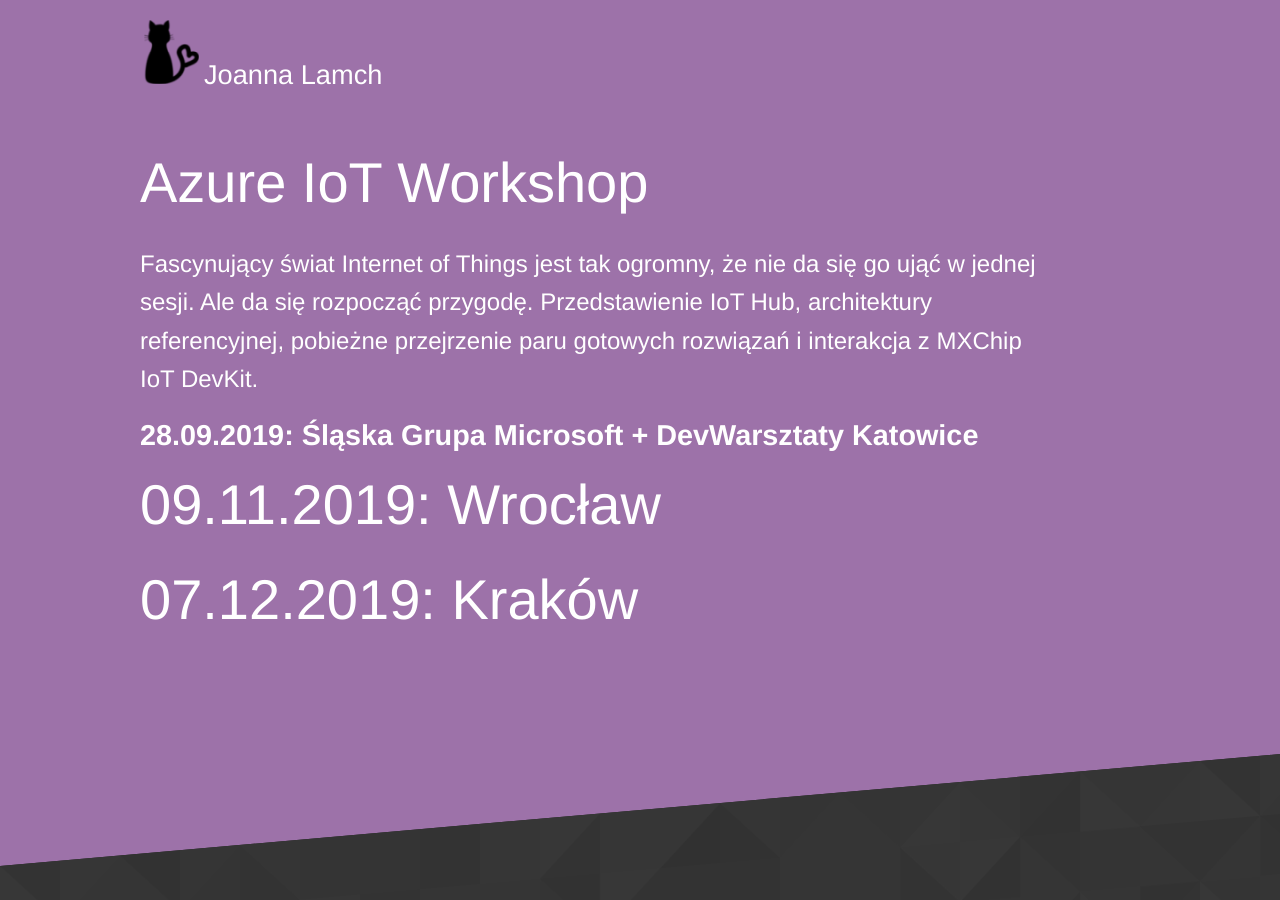
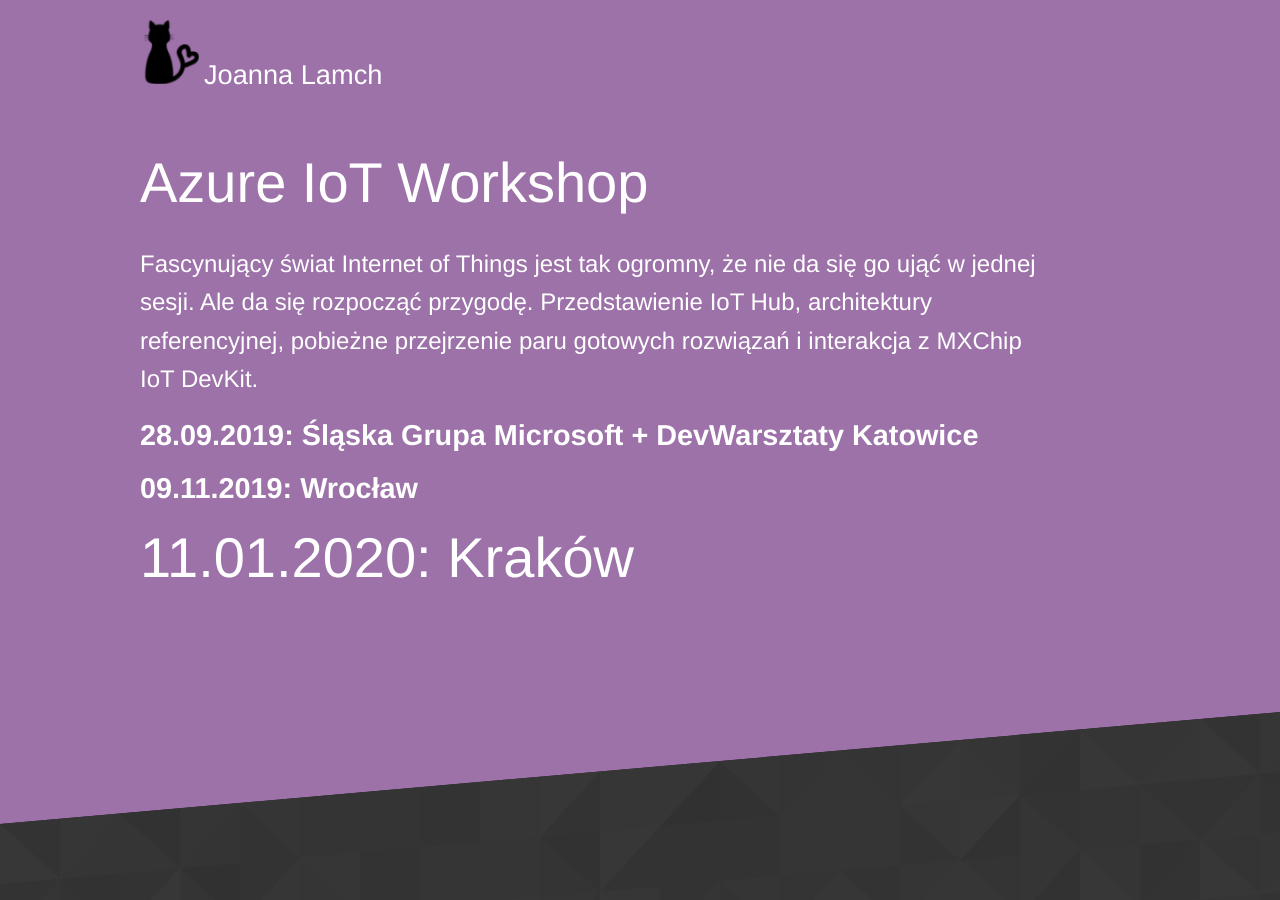
Before and after one commit to jlamch/AzureIoTWorkshop, a Jekyll site: the page built from index.html, in a window 1280 px wide and 900 px high. Built offline with Jekyll 4.4.1, drawn with Linux system fonts in a browser that asks for light colours.

Commit message:
update with excersices

```diff
--- a/index.html
+++ b/index.html
@@ -14,8 +14,8 @@
 		</p>
 	-->
 		<h3 class="editable">28.09.2019: Śląska Grupa Microsoft + DevWarsztaty Katowice</h3>
-		<h2 class="editable">09.11.2019: Wrocław</h2>
-		<h2 class="editable">07.12.2019: Kraków</h2>
+		<h3 class="editable">09.11.2019: Wrocław</h3>
+		<h2 class="editable">11.01.2020: Kraków</h2>
 	</div>
 </section>
 
```
Also changed, not shown: other parts of index.html (+1 -1 lines).
